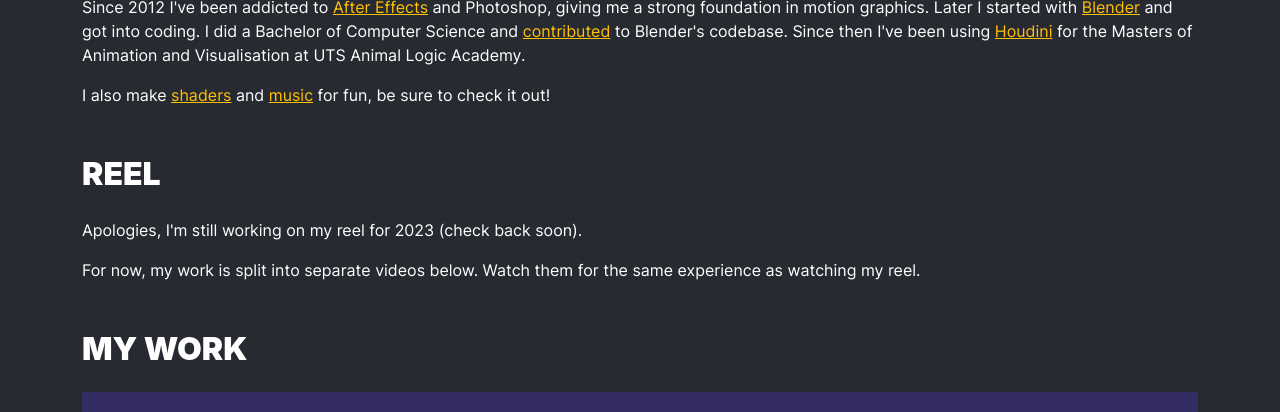
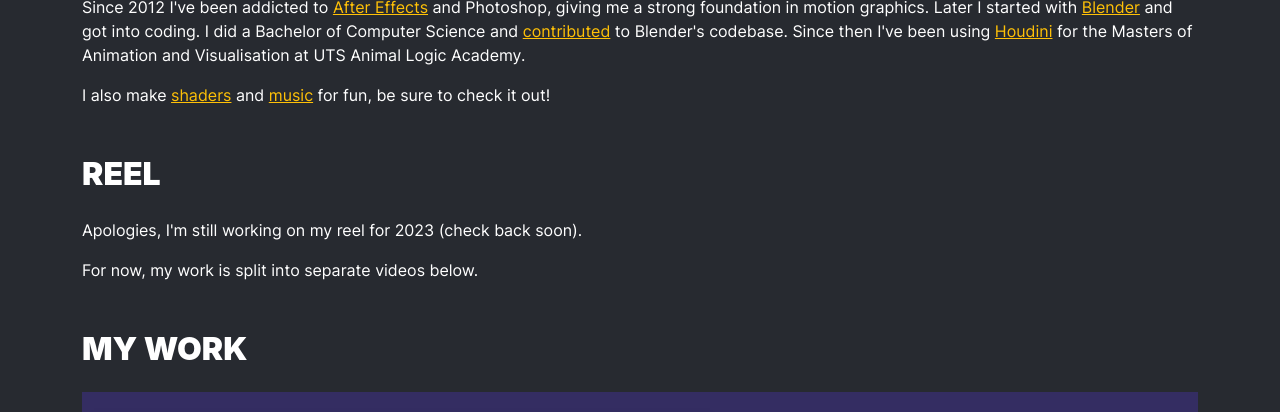
Before and after one commit to MysteryPancake/MysteryPancake.github.io, a Jekyll site: the page built from _pages/index.md, in a window 1280 px wide and 900 px high, scrolled down 830 px, cut to the strip 0-412 px from the top of the window. Built offline with Jekyll 4.4.1, drawn with Linux system fonts in a browser that asks for light colours; some web fonts are replaced.

Commit message:
Update index.md

```diff
--- a/_pages/index.md
+++ b/_pages/index.md
@@ -33,7 +33,7 @@ permalink: /
 	</div>
 	<h2 class="mb-4" style="font-weight: 900;">REEL</h2>
 	<p>Apologies, I'm still working on my reel for 2023 (check back soon).</p>
-	<p class="mb-5">For now, my work is split into separate videos below. Watch them for the same experience as watching my reel.</p>
+	<p class="mb-5">For now, my work is split into separate videos below.</p>
 	<!--<div style="padding: 56.25% 0 0 0;" class="position-relative mb-5">
 		<iframe data-src="https://player.vimeo.com/video/765443818?title=0&byline=0&portrait=0" class="position-absolute top-0 left-0 w-100 h-100 lazy-iframe" frameborder="0" allow="autoplay; fullscreen; picture-in-picture" allowfullscreen></iframe>
 		<div class="position-absolute top-0 left-0 w-100 h-100 bg-black text-center">COMING SOON</div>
```
